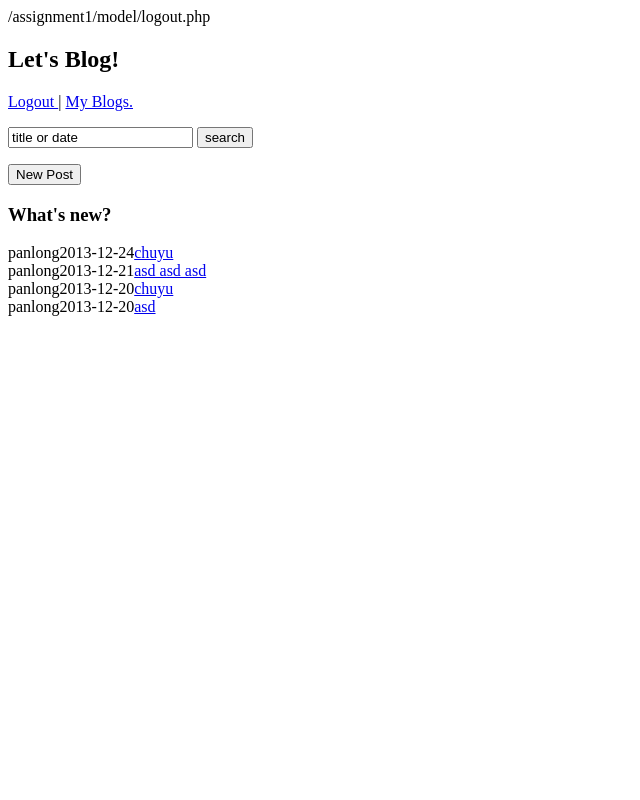
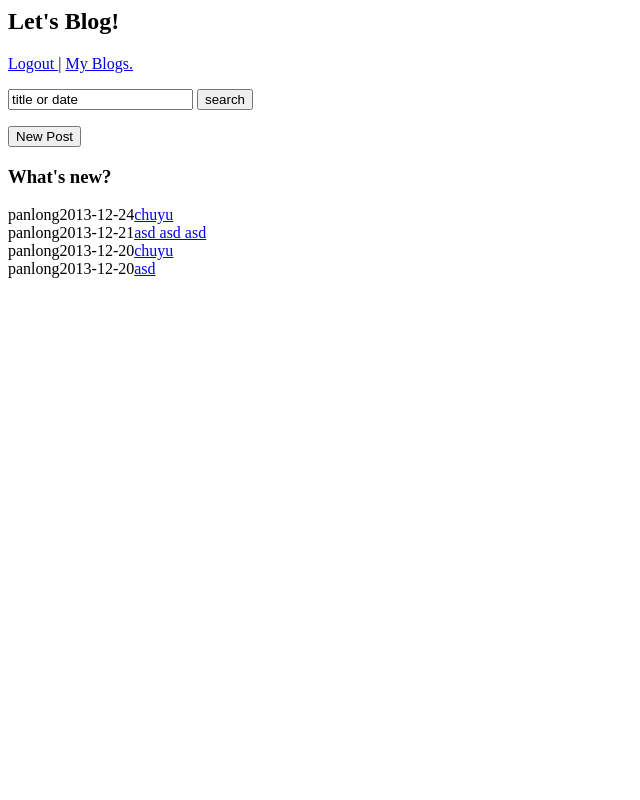
Before and after one commit to choyukchow/assignment1, a PHP site: page /view/default.php in a window 1280 px wide. Shown: the whole page, without its empty margins (0-640 px from the left). Run offline with PHP 8.4, Linux system fonts and the light colour scheme; data comes from the database, SQL or seed files in the repository.

Commit message:
added hostname, username, password and database name. modified default page

```diff
--- a/config/global.php
+++ b/config/global.php
@@ -6,4 +6,9 @@
     define('HELPER_DIR', ROOT_DIR.'/helpers');
     define('MYSQL_DIR', ROOT_DIR.'/MySql');
     define('STATIC_DIR', ROOT_DIR.'/static');
+
+    define('HOSTNAME', 'localhost');
+    define('USERNAME', 'root');
+    define('PASSWORD', 'jc119@3fcmx');
+    define('DATABASE', 'assignment1');
 ?>
--- a/view/default.php
+++ b/view/default.php
@@ -1,6 +1,5 @@
 <?php
     include $_SERVER['DOCUMENT_ROOT'].'/assignment1/config/global.php';
-    echo MODEL_DIR.'/logout.php';
     session_start();
 ?>
 
@@ -17,14 +16,14 @@
 
 	    <div class = "bar">
 
-        <a href = <?php echo MODEL_DIR;?>/logout.php> Logout </a> | <a href = VIEW_DIR.'/mypage.php'> My Blogs. </a>
+        <a href = <?php echo MODEL_DIR.'/logout.php';?>> Logout </a> | <a href = <?php echo VIEW_DIR.'mypage.php';?>> My Blogs. </a>
 
-	    	<form action = "search.php" method = "post">
+        <form action = <?php echo MODEL_DIR.'/search.php';?> method = "post">
 	    		<p> <input type = "text" name = "key" value = "title or date">
 	    		    <input type = "submit" value = "search"> </p>
 	    	</form>
 
-	    	<form action = "newpost.html" method = "post">
+            <form action = <?php echo VIEW_DIR.'/newpost.html'?> method = "post">
 	    	    <p> <input type = "submit" value = "New Post"> </p>
 	    	</form>
 	    </div>
@@ -34,7 +33,7 @@
 
 	<div id = "blogs">
 		<?php
-		    $link = mysqli_connect("localhost", "root", "jc119@3fcmx", "assignment1");
+		    $link = mysqli_connect(HOSTNAME, USERNAME, PASSWORD, DATABASE);
 		    $query = "SELECT * FROM blog ORDER BY date DESC";
             $result = mysqli_query($link, $query);
             $rows = mysqli_num_rows($result);
@@ -43,7 +42,7 @@
             	$current_blog = mysqli_fetch_assoc($result);
             	echo $current_blog['username'];
             	echo $current_blog['date'];
-            	echo "<a href = 'showpage.php?blog_id=".$current_blog['Blog_ID']."'>".$current_blog['title']."</a><br>";
+            	echo "<a href = ".HOSTNAME.".'/showpage.php?blog_id=".$current_blog['Blog_ID']."'>".$current_blog['title']."</a><br>";
             	$rows = $rows - 1;
             }
 		?>
```
